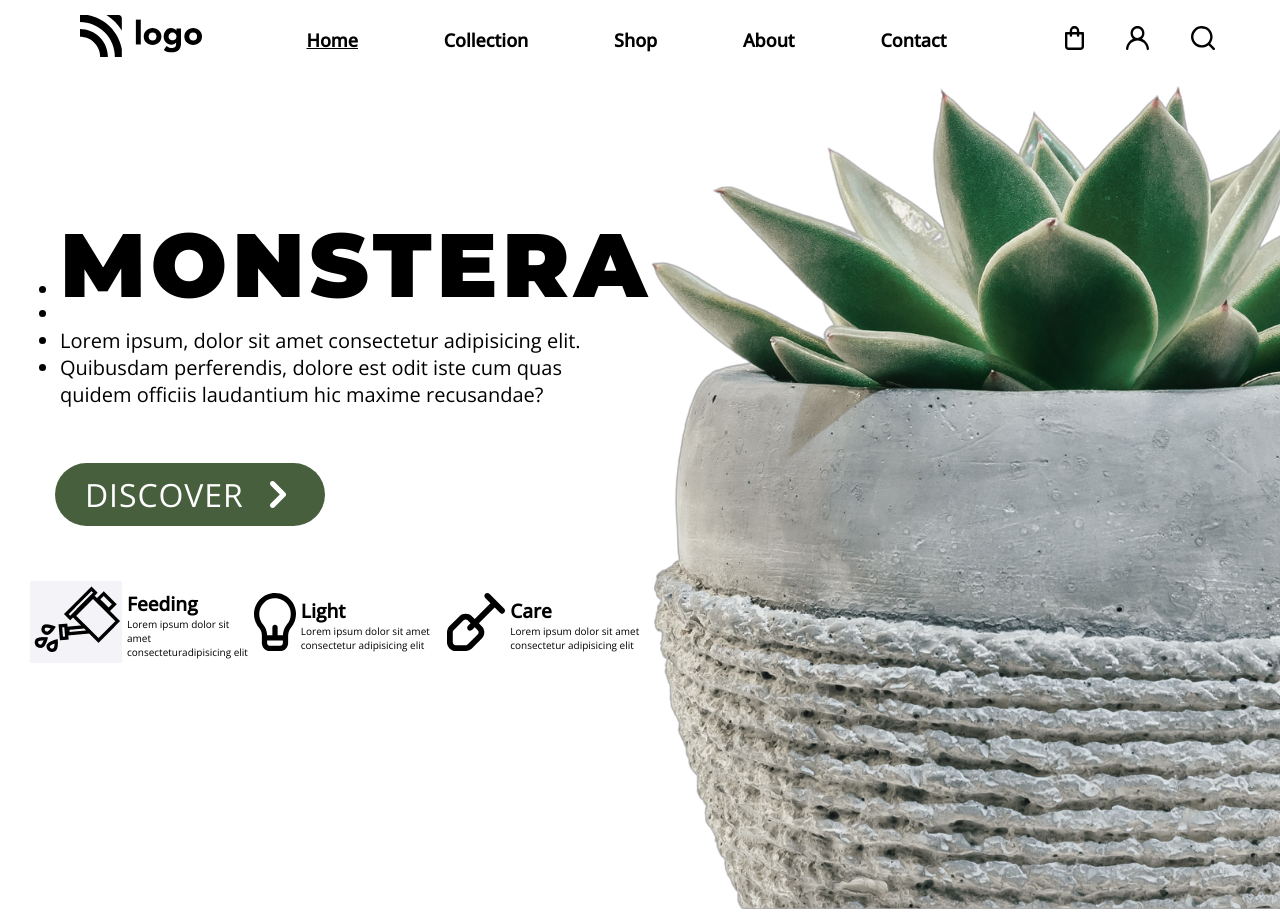
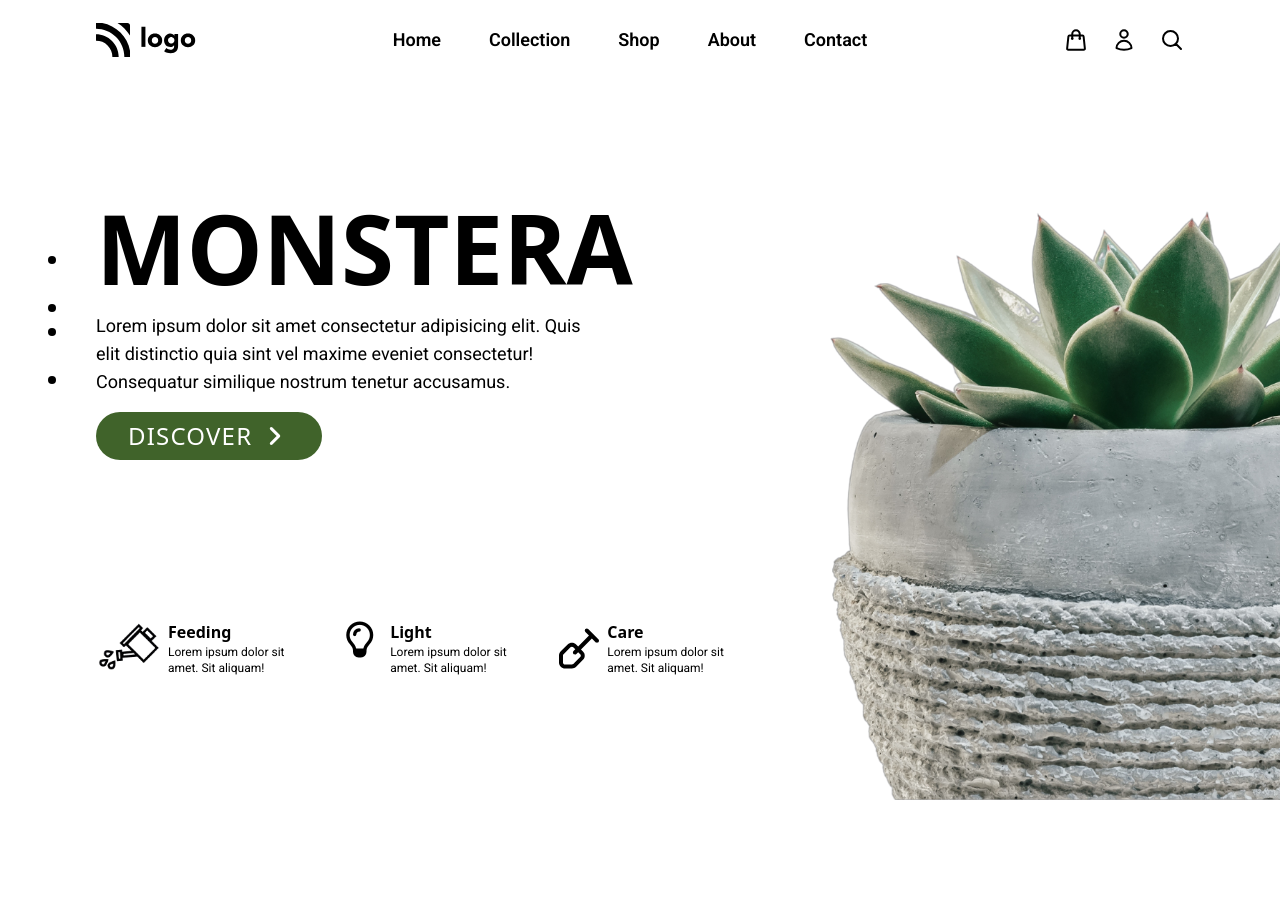
Before and after one commit to Zareel/PlantHomePage06, a plain HTML site: page index.html in a window 1280 px wide. After the commit the page ends 800 px from the top, so only its background shows below. Drawn offline with nearby package versions, Linux system fonts and the light colour scheme; a web font is replaced by a local one.

Commit message:
final commit

```diff
--- a/index.html
+++ b/index.html
@@ -1,124 +1,190 @@
-<!DOCTYPE html>
+<!doctype html>
 <html lang="en">
   <head>
     <meta charset="UTF-8" />
-    <meta http-equiv="X-UA-Compatible" content="IE=edge" />
     <meta name="viewport" content="width=device-width, initial-scale=1.0" />
-    <title>Document</title>
-    <link rel="stylesheet" href="style.css">
+    <!-- fontAwesome -->
     <link
-      href="https://fonts.googleapis.com/css?family=Allerta"
+      rel="stylesheet"
+      href="https://cdnjs.cloudflare.com/ajax/libs/font-awesome/7.0.1/css/all.min.css"
+      integrity="sha512-2SwdPD6INVrV/lHTZbO2nodKhrnDdJK9/kg2XD1r9uGqPo1cUbujc+IYdlYdEErWNu69gVcYgdxlmVmzTWnetw=="
+      crossorigin="anonymous"
+      referrerpolicy="no-referrer"
+    />
+    <!-- google fonts -->
+    <link rel="preconnect" href="https://fonts.googleapis.com" />
+    <link rel="preconnect" href="https://fonts.gstatic.com" crossorigin />
+    <link
+      href="https://fonts.googleapis.com/css2?family=Montserrat:ital,wght@0,100..900;1,100..900&family=Roboto:ital,wght@0,100..900;1,100..900&display=swap"
       rel="stylesheet"
     />
-    <link
-      href="https://fonts.googleapis.com/css?family=Abel"
-      rel="stylesheet"
-    />
-    <style>
-      /* Write styles here */
-    </style>
+    <script src="https://cdn.tailwindcss.com"></script>
+    <title>Plant</title>
+    <script>
+      tailwind.config = {
+        theme: {
+          extend: {
+            fontFamily: {
+              mont: ["Montserrat", "sans-serif"],
+              roboto: ["Roboto", "sans-serif"],
+            },
+          },
+        },
+      };
+    </script>
   </head>
   <body>
-    <nav id="navbarMonstera">
-      <div id="navFirst">
-        <img src="./photos/Logo.svg" />
+    <main class="h-screen overflow-hidden">
+      <img
+        src="./photos/6_folwer_cut.png"
+        alt="img"
+        class="hidden lg:flex absolute right-0 bottom-0 w-[400px] lg:w-[450px] xl:[500px] mx-auto"
+      />
+      <div class="w-full flex justify-center">
+        <img
+          src="./photos/6_folwer.png"
+          alt="img"
+          class="absolute bottom-0 w-[400px] md:w-[500px] lg:hidden"
+        />
       </div>
-
-      <div id="navMid">
+      <!-- navbar -->
+      <nav class="h-20 flex justify-between items-center px-10 lg:px-16 xl:px-24">
         <div>
-          <h4>Home</h4>
+          <img src="./photos/Logo.svg" alt="logo" class="w-[100px]" />
         </div>
-        <div><h4>Collection</h4></div>
-        <div>
-          <h4>Shop</h4>
+        <div class="hidden lg:flex">
+          <ul class="flex gap-12 font-roboto text-lg font-semibold">
+            <li>Home</li>
+            <li>Collection</li>
+            <li>Shop</li>
+            <li>About</li>
+            <li>Contact</li>
+          </ul>
         </div>
-        <div>
-          <h4>About</h4>
+        <!-- icons -->
+        <div class="flex gap-6">
+          <div class="lg:hidden">
+            <!-- menu -->
+            <svg
+              xmlns="http://www.w3.org/2000/svg"
+              fill="none"
+              viewBox="0 0 24 24"
+              stroke-width="2"
+              stroke="currentColor"
+              class="size-6"
+            >
+              <path
+                stroke-linecap="round"
+                stroke-linejoin="round"
+                d="M3.75 6.75h16.5M3.75 12h16.5m-16.5 5.25h16.5"
+              />
+            </svg>
           </div>
-        <div>
-          <h4>Contact</h4>
-        </div>
-      </div>
-
-      <div id="navEnd">
-        <div>
-          <img src="/photos/cart.svg" />
-        </div>
-        <div>
-          <img src="./photos/user.svg" />
-        </div>
-        <div>
-          <img src="./photos/search.svg" />
+          <!-- icons -->
+          <div class="hidden md:flex gap-6 ">
+            <!-- icon 1 -->
+            <svg
+              xmlns="http://www.w3.org/2000/svg"
+              fill="none"
+              viewBox="0 0 24 24"
+              stroke-width="2"
+              stroke="currentColor"
+              class="size-6"
+            >
+              <path
+                stroke-linecap="round"
+                stroke-linejoin="round"
+                d="M15.75 10.5V6a3.75 3.75 0 1 0-7.5 0v4.5m11.356-1.993 1.263 12c.07.665-.45 1.243-1.119 1.243H4.25a1.125 1.125 0 0 1-1.12-1.243l1.264-12A1.125 1.125 0 0 1 5.513 7.5h12.974c.576 0 1.059.435 1.119 1.007ZM8.625 10.5a.375.375 0 1 1-.75 0 .375.375 0 0 1 .75 0Zm7.5 0a.375.375 0 1 1-.75 0 .375.375 0 0 1 .75 0Z"
+              />
+            </svg>
+            <!-- icon2 -->
+            <svg
+              xmlns="http://www.w3.org/2000/svg"
+              fill="none"
+              viewBox="0 0 24 24"
+              stroke-width="2"
+              stroke="currentColor"
+              class="size-6"
+            >
+              <path
+                stroke-linecap="round"
+                stroke-linejoin="round"
+                d="M15.75 6a3.75 3.75 0 1 1-7.5 0 3.75 3.75 0 0 1 7.5 0ZM4.501 20.118a7.5 7.5 0 0 1 14.998 0A17.933 17.933 0 0 1 12 21.75c-2.676 0-5.216-.584-7.499-1.632Z"
+              />
+            </svg>
+            <!-- icon3 -->
+            <svg
+              xmlns="http://www.w3.org/2000/svg"
+              fill="none"
+              viewBox="0 0 24 24"
+              stroke-width="2"
+              stroke="currentColor"
+              class="size-6"
+            >
+              <path
+                stroke-linecap="round"
+                stroke-linejoin="round"
+                d="m21 21-5.197-5.197m0 0A7.5 7.5 0 1 0 5.196 5.196a7.5 7.5 0 0 0 10.607 10.607Z"
+              />
+            </svg>
           </div>
         </div>
       </nav>
+      <!-- section -->
+       <!-- dotes -->
+        <div class="absolute flex gap-10 left-12 top-64 flex-col">
+            <div class="h-2 w-2 bg-black rounded-full"></div>
+            <div class="h-2 w-2 bg-black rounded-full"></div>
+            <div class="h-2 w-2 bg-black rounded-full -mt-6"></div>
+            <div class="h-2 w-2 bg-black rounded-full"></div>
 
-    <div id="midWhole">
-      <div id="midWholePart1">
-        <div id="midWholePart11">
+
+        </div>
+      <section
+        class="lg:pl-16 xl:pl-24 h-[350px] md:h-[220px] lg:h-[480px]  xl:h-[500px] flex flex-col justify-center items-center lg:items-start gap-6 lg:gap-4"
+      >
+        <h1 class="text-5xl md:text-7xl xl:text-8xl font-bold text-center lg:text-start">MONSTERA</h1>
+        <p class="font-roboto w-auto md:w-[500px] text-center lg:text-start text-sm lg:text-[16px] xl:text-lg">
+          Lorem ipsum dolor sit amet consectetur adipisicing elit. Quis elit
+          distinctio quia sint vel maxime eveniet consectetur! Consequatur
+          similique nostrum tenetur accusamus.
+        </p>
+        <button
+          class="bg-[#40632A] px-6 xl:px-8 py-2 text-white tracking-wider font-awesome text-xl xl:text-2xl rounded-full"
+        >
+          DISCOVER <i class="fa-solid fa-angle-right"></i>
+        </button>
+      </section>
+      <!-- section -->
+      <section class="hidden lg:flex justify-between w-2/3 lg:px-16 xl:px-24 mt-10">
+        <div class="flex gap-2">
+          <img src="./photos/springler.png" alt="" class="w-16" />
           <div>
-            <ul>
-              <li><h1 id="monstera">MONSTERA</h1></li>
-              <li style="margin-top:-20px;"></li>
-              <li>
-                Lorem ipsum, dolor sit amet consectetur adipisicing elit.
-              </li>
-              <li>
-                Quibusdam perferendis, dolore est odit iste cum quas quidem
-                officiis laudantium hic maxime recusandae?
-              </li>
-            </ul>
-          </div>
-        </div>
-        <div id="midWholePart12">
-          <div id="midWholePart121">
-            <div>
-              <h1>DISCOVER</h1>
-            </div>
-            <div id="midWholePart122">
-              <img src="./photos/greaterThan.svg" />
-            </div>
-          </div>
-        </div>
-        <div id="midWholePart13">
-          <div class="midWholePart13Parts">
-            <div>
-              <img id="feeding" src="./photos/water plant.png" />
-            </div>
-            <div>
-              <h4>Feeding</h4>
-              <p class="text">
-                Lorem ipsum dolor sit amet consecteturadipisicing elit
+            <h2 class="font-semibold">Feeding</h2>
+            <p class="text-xs font-roboto w-[150px]">
+              Lorem ipsum dolor sit amet. Sit aliquam!
             </p>
           </div>
         </div>
-          <div class="midWholePart13Parts">
+        <div class="flex gap-2">
+          <i class="fa-regular fa-lightbulb text-4xl"></i>
           <div>
-              <img id="light" src="./photos/light.svg" alt="" />
-            </div>
-            <div>
-              <h4>Light</h4>
-              <p class="text">
-                Lorem ipsum dolor sit amet consectetur adipisicing elit
+            <h2 class="font-semibold">Light</h2>
+            <p class="text-xs font-roboto w-[150px]">
+              Lorem ipsum dolor sit amet. Sit aliquam!
             </p>
           </div>
         </div>
-          <div class="midWholePart13Parts">
+        <div class="flex gap-2">
+          <img src="./photos/plough.svg" alt="" class="w-10" />
           <div>
-              <img id="care" src="./photos/plough.svg" />
-            </div>
-            <div>
-              <h4>Care</h4>
-              <p class="text">
-                Lorem ipsum dolor sit amet consectetur adipisicing elit
+            <h2 class="font-semibold">Care</h2>
+            <p class="text-xs font-roboto w-[150px]">
+              Lorem ipsum dolor sit amet. Sit aliquam!
             </p>
           </div>
         </div>
-        </div>
-      </div>
-      <div>
-        <img id="imgMain" src="./photos/6_folwer_cut.png" />
-      </div>
-    </div>
+      </section>
+    </main>
   </body>
 </html>
--- a/sandbox.config.json
+++ /dev/null
@@ -1,3 +0,0 @@
-{
-  "template": "static"
-}
--- a/style.css
+++ /dev/null
@@ -1,143 +0,0 @@
-@import url('https://fonts.googleapis.com/css2?family=Montserrat+Alternates&family=Montserrat:wght@400;900&family=Noto+Sans:wght@500;900&family=Open+Sans:wght@400;500&family=Orbitron:wght@400;600&family=Oswald:wght@400;600&family=Roboto:wght@400;700&display=swap');
-@import url('https://fonts.googleapis.com/css2?family=Montserrat+Alternates&family=Montserrat:wght@400;900&family=Noto+Sans:wght@500;900&family=Open+Sans:wght@300;400;500&family=Orbitron:wght@400;600&family=Oswald:wght@400;600&family=Roboto:wght@400;700&display=swap');
-*{
-    margin: 0;
-    padding: 0;
-    font-family:'Open Sans';
-    box-sizing: border-box;
-}
-
-body{
-    background-color: #fff;
-    overflow: hidden;
-}
-
-#navbarMonstera{
-    display: flex;
-    flex-direction: row;
-    justify-content: space-between;
-    height: 80px;
-}
-
-#navFirst{
-    cursor: pointer;
-    margin: 15px 0 0 80px
-}
-#navMid{
-    display: flex;
-    flex-direction: row;
-    justify-content: space-between;
-    align-items: center;
-    font-size: 18px;
-    font-weight: 100;
-    cursor: pointer;
-    font-family: 'Open Sans';
-    width: 650px;
-    padding: 10px 5px;
-}
-
-#navMid h4:hover{
-    text-decoration: underline;
-
-}
-
-#navMid div:first-child{
-    text-decoration: underline;
-}
-
-#navMid div:first-child:hover{
-    font-size: 20px;
-}
-
-
-#navEnd{
-    display: flex;
-    flex-direction: row;
-    justify-content: space-between;
-    align-items: center;
-    padding: 15px;
-    width: 180px;
-    margin-right: 50px;
-    cursor: pointer;
-}
-#navEnd div :hover{
-    box-shadow: 5px 5px 5px #485f3d;
-}
-
-
-#midWhole{
-    display: flex;
-    justify-content: space-between;
-}
-
-#midWholePart11 {
-    padding: 5px;
-    width: 550px;
-    margin-left: 55px;
-    margin-top: 95px;
-    font-family: "Open Sans";
-}
-
-#monstera{
-    font-size: 90px;
-    font-weight: 650;
-    width: fit-content;
-    margin-top: 30px;
-    font-family: 'Montserrat';
-    letter-spacing: 5px;
-}
-
-#midWholePart11 li{
-    font-size: 20px;
-}
-
-#midWholePart12{
-    margin-top: 30px;
-    margin-left: 55px;
-    width: fit-content;
-}
-
-#midWholePart121{
-    display: flex;
-    justify-content: space-between;
-    align-items: center;
-    margin-top: 50px;
-    background-color: #485f3d;
-    color: #fff;
-    width: 270px;
-    padding: 10px 30px;
-    border-radius: 50px;
-}
-
-#midWholePart121 h1{
-    font-family: 'Open Sans';
-    font-weight: 400;
-    letter-spacing: 0.9px;
-}
-
-#midWholePart122{
-    width: 25px;
-    margin-top: 5px;
-}
-
-#midWholePart13 {
-    display: flex;
-    margin-top: 55px;
-    margin-left: 30px;
-}
-
-.midWholePart13Parts{
-    display: flex;
-    align-items: center;
-
-}
-
-.midWholePart13Parts h4{
-    font-size: 19px;
-    margin-left: 5px;
-}
-
-.text{
-    font-size: 10px;
-    margin-left: 5px;
-}
```
Also changed, not shown: package.json (deleted, +0 -24 lines), test.html (deleted, +0 -12 lines), 6.png (deleted), photos/rightArrow.svg (renamed from photos/greaterThan.svg), photos/springler.png (added), photos/water plant.png (deleted), readme.md, screenshots/ipad_plant.png (added), screenshots/laptop_plus.png (added), screenshots/mobile_plant.png (added), screenshots/tab_plant.png (added). Lines whose indentation alone changed are shown as unchanged.
